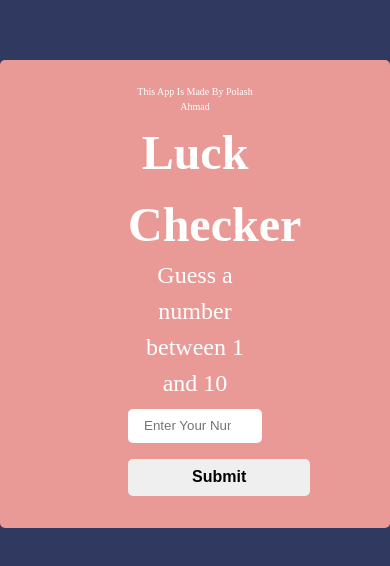
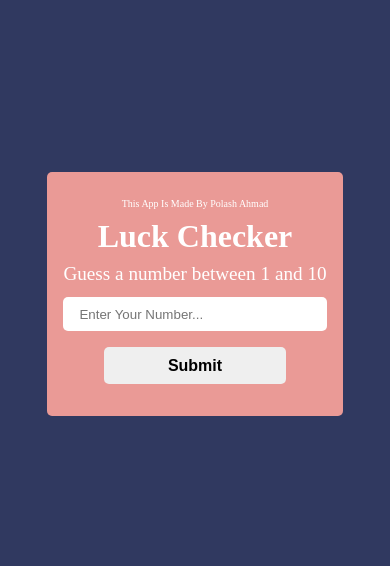
Before and after one commit to Polashahmad01/luck-checker, a plain HTML site: page index.html in a window 390 px wide. Shown: the part 128-694 px from the top of the page. Drawn offline with Linux system fonts and the light colour scheme.

Commit message:
responsive feature add

```diff
--- a/css/styles.css
+++ b/css/styles.css
@@ -75,7 +75,34 @@ h1 {
   transition: all 0.2s ease-in;
 }
 
+#guess-value:focus {
+  outline: none;
+}
+
 #guess-value:hover {
   background: #333;
   color: #fff;
 }
+
+/* Medai Quries */
+@media(max-width: 768px) {
+  .container {
+    max-width: 300px;
+    padding: 0 1rem;
+  }
+
+  h1 {
+    font-size: 2rem;
+    margin-top: 0.1rem;
+    margin-bottom: 0.5rem;
+  }
+
+  .lead {
+    font-size: 1.2rem;
+    margin-bottom: 0.5rem;
+  }
+
+  #guess-value:focus {
+    outline: none;
+  }
+}
```
